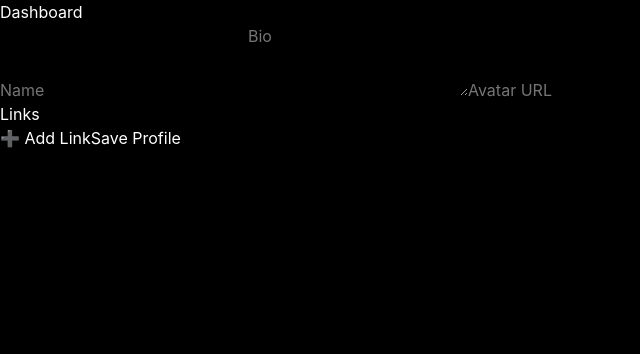
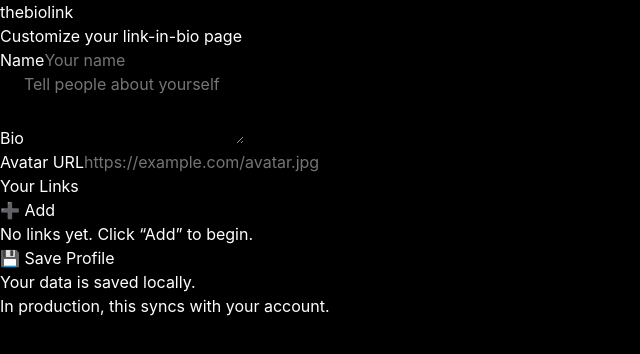
Before and after one commit to oopsididitagain335/workingitout, a Next.js app: page /dashboard in a window 1280 px wide. Shown: the top 354 px of the page, without its empty margins (0-640 px from the left). Built offline with nearby package versions, Linux system fonts and the light colour scheme.

Commit message:
Update dashboard.tsx

```diff
--- a/pages/dashboard.tsx
+++ b/pages/dashboard.tsx
@@ -1,110 +1,193 @@
 // pages/dashboard.tsx
-import { useState } from "react";
+import { useState, useEffect } from "react";
 
 export default function Dashboard() {
   const [name, setName] = useState("");
   const [bio, setBio] = useState("");
   const [avatar, setAvatar] = useState("");
   const [links, setLinks] = useState<{ label: string; url: string; color: string }[]>([]);
+  const [isSaving, setIsSaving] = useState(false);
+  const [message, setMessage] = useState("");
+
+  // Load saved data from localStorage (or backend later)
+  useEffect(() => {
+    const saved = localStorage.getItem("thebiolink-profile");
+    if (saved) {
+      const data = JSON.parse(saved);
+      setName(data.name || "");
+      setBio(data.bio || "");
+      setAvatar(data.avatar || "");
+      setLinks(data.links || []);
+    }
+  }, []);
 
   const addLink = () => {
     setLinks([...links, { label: "", url: "", color: "#10b981" }]);
   };
 
-  const updateLink = (i: number, field: string, value: string) => {
+  const updateLink = (index: number, field: keyof { label: string; url: string; color: string }, value: string) => {
     const updated = [...links];
-    (updated[i] as any)[field] = value;
+    updated[index][field] = value;
     setLinks(updated);
   };
 
-  const removeLink = (i: number) => {
-    setLinks(links.filter((_, idx) => idx !== i));
+  const removeLink = (index: number) => {
+    setLinks(links.filter((_, i) => i !== index));
   };
 
   const saveProfile = async () => {
-    await fetch("/api/user/update", {
-      method: "POST",
-      headers: { "Content-Type": "application/json" },
-      body: JSON.stringify({ name, bio, avatar, links }),
-    });
-    alert("Profile updated!");
+    const profileData = { name, bio, avatar, links };
+
+    setIsSaving(true);
+    setMessage("");
+
+    // Simulate API call (replace with real API later)
+    try {
+      // Save to localStorage for now
+      localStorage.setItem("thebiolink-profile", JSON.stringify(profileData));
+
+      // Optional: send to backend
+      // await fetch("/api/user/update", {
+      //   method: "POST",
+      //   headers: { "Content-Type": "application/json" },
+      //   body: JSON.stringify(profileData),
+      // });
+
+      setMessage("✅ Profile saved successfully!");
+      setTimeout(() => setMessage(""), 3000);
+    } catch (err) {
+      setMessage("❌ Failed to save. Try again.");
+    } finally {
+      setIsSaving(false);
+    }
   };
 
   return (
-    <div className="min-h-screen bg-gray-950 text-white flex flex-col items-center py-10">
-      <h1 className="text-3xl font-bold mb-6">Dashboard</h1>
+    <div className="min-h-screen bg-black text-white flex flex-col items-center py-8 px-4">
+      <div className="w-full max-w-2xl">
+        <div className="text-center mb-8">
+          <h1 className="text-4xl font-bold bg-gradient-to-r from-green-400 to-emerald-500 bg-clip-text text-transparent">
+            thebiolink
+          </h1>
+          <p className="text-gray-400 mt-2">Customize your link-in-bio page</p>
+        </div>
 
-      {/* Profile Fields */}
-      <div className="bg-gray-900 p-6 rounded-2xl w-full max-w-2xl shadow-lg space-y-4">
+        {/* Status Message */}
+        {message && (
+          <div
+            className={`p-3 text-sm rounded-lg text-center mb-6 ${
+              message.includes("✅") ? "bg-green-900 text-green-200" : "bg-red-900 text-red-200"
+            }`}
+          >
+            {message}
+          </div>
+        )}
+
+        {/* Form */}
+        <div className="bg-gray-900 p-6 rounded-2xl shadow-2xl space-y-5 border border-gray-800">
+          <div>
+            <label className="block text-sm font-medium text-gray-300 mb-1">Name</label>
             <input
               type="text"
-          placeholder="Name"
-          className="w-full p-2 rounded bg-gray-800 outline-none"
+              placeholder="Your name"
+              className="w-full p-3 rounded-lg bg-gray-800 border border-gray-700 focus:border-green-500 focus:outline-none transition"
               value={name}
               onChange={(e) => setName(e.target.value)}
             />
+          </div>
 
+          <div>
+            <label className="block text-sm font-medium text-gray-300 mb-1">Bio</label>
             <textarea
-          placeholder="Bio"
-          className="w-full p-2 rounded bg-gray-800 outline-none"
+              placeholder="Tell people about yourself"
+              className="w-full p-3 rounded-lg bg-gray-800 border border-gray-700 focus:border-green-500 focus:outline-none transition"
               rows={3}
               value={bio}
               onChange={(e) => setBio(e.target.value)}
             />
+          </div>
 
+          <div>
+            <label className="block text-sm font-medium text-gray-300 mb-1">Avatar URL</label>
             <input
               type="text"
-          placeholder="Avatar URL"
-          className="w-full p-2 rounded bg-gray-800 outline-none"
+              placeholder="https://example.com/avatar.jpg"
+              className="w-full p-3 rounded-lg bg-gray-800 border border-gray-700 focus:border-green-500 focus:outline-none transition"
               value={avatar}
               onChange={(e) => setAvatar(e.target.value)}
             />
+          </div>
 
-        {/* Links */}
-        <h2 className="text-xl font-semibold mt-6">Links</h2>
+          {/* Links Section */}
+          <div className="mt-6">
+            <div className="flex justify-between items-center mb-3">
+              <h2 className="text-lg font-semibold text-white">Your Links</h2>
+              <button
+                onClick={addLink}
+                className="flex items-center gap-1 bg-green-600 hover:bg-green-500 px-3 py-1 rounded-full text-sm transition"
+              >
+                ➕ Add
+              </button>
+            </div>
+
+            {links.length === 0 ? (
+              <p className="text-gray-500 text-center py-4 bg-gray-800 rounded-lg">No links yet. Click “Add” to begin.</p>
+            ) : (
+              <div className="space-y-3">
                 {links.map((link, i) => (
-          <div key={i} className="flex gap-2 items-center">
+                  <div key={i} className="grid grid-cols-4 gap-2 items-center p-3 bg-gray-800 rounded-lg">
                     <input
                       type="text"
                       placeholder="Label"
-              className="p-2 rounded bg-gray-800 flex-1"
+                      className="col-span-1 p-2 rounded bg-gray-700 border border-gray-600"
                       value={link.label}
                       onChange={(e) => updateLink(i, "label", e.target.value)}
                     />
                     <input
-              type="text"
-              placeholder="URL"
-              className="p-2 rounded bg-gray-800 flex-1"
+                      type="url"
+                      placeholder="https://"
+                      className="col-span-2 p-2 rounded bg-gray-700 border border-gray-600"
                       value={link.url}
                       onChange={(e) => updateLink(i, "url", e.target.value)}
                     />
+                    <div className="flex gap-2">
                       <input
                         type="color"
-              className="w-10 h-10 rounded"
+                        className="w-8 h-8 rounded cursor-pointer"
                         value={link.color}
                         onChange={(e) => updateLink(i, "color", e.target.value)}
                       />
                       <button
                         onClick={() => removeLink(i)}
-              className="bg-red-600 px-3 py-1 rounded"
+                        className="text-red-400 hover:text-red-300 font-bold"
                       >
                         ✕
                       </button>
                     </div>
+                  </div>
                 ))}
-        <button
-          onClick={addLink}
-          className="bg-green-600 px-4 py-2 rounded mt-3"
-        >
-          ➕ Add Link
-        </button>
+              </div>
+            )}
+          </div>
 
+          {/* Save Button */}
           <button
             onClick={saveProfile}
-          className="w-full bg-indigo-600 py-3 mt-6 rounded-lg font-bold hover:bg-indigo-500"
+            disabled={isSaving}
+            className={`w-full py-3 rounded-xl font-bold text-white transition transform hover:scale-[1.02] ${
+              isSaving
+                ? "bg-gray-600 cursor-not-allowed"
+                : "bg-gradient-to-r from-green-500 to-emerald-600 hover:from-green-400 hover:to-emerald-500"
+            }`}
           >
-          Save Profile
+            {isSaving ? "Saving..." : "💾 Save Profile"}
           </button>
+        </div>
+
+        <p className="text-center text-gray-600 text-sm mt-6">
+          Your data is saved locally. <br />
+          In production, this syncs with your account.
+        </p>
       </div>
     </div>
   );
```
Lines whose indentation alone changed are shown as unchanged.
